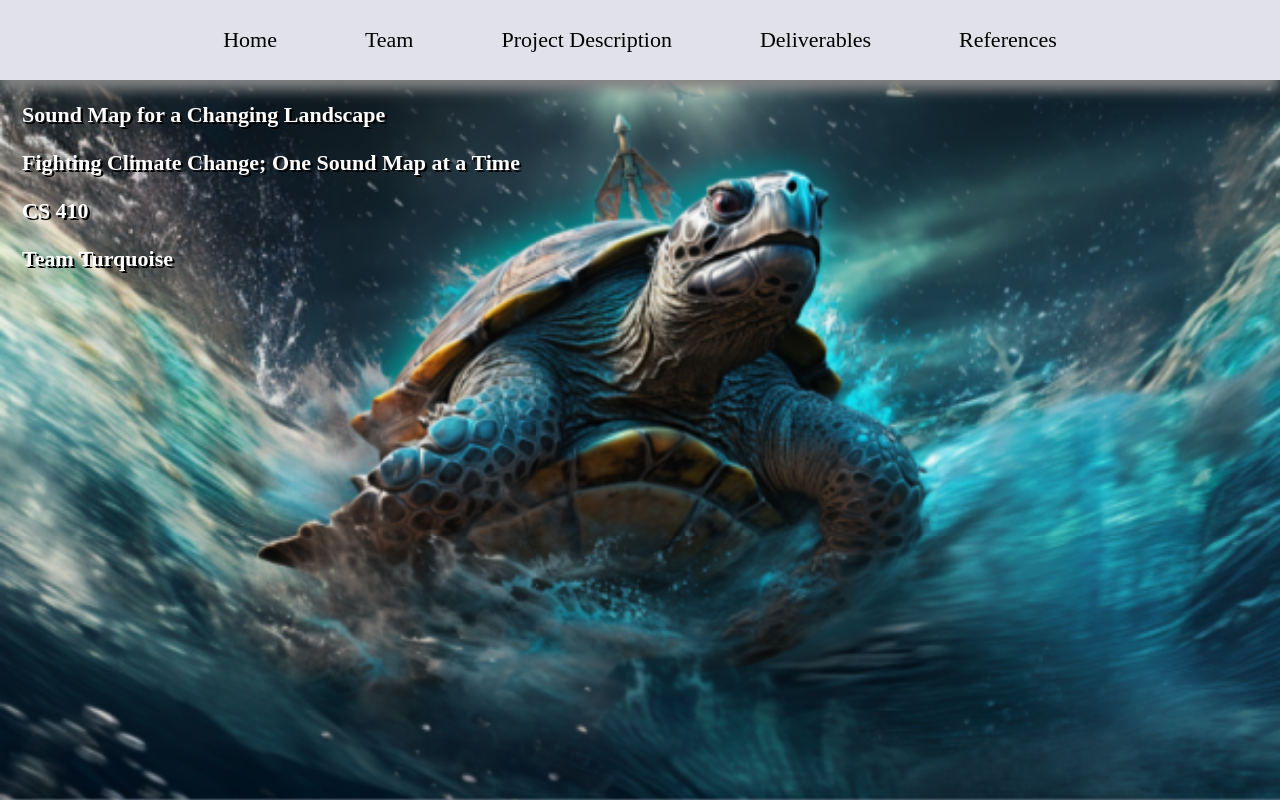
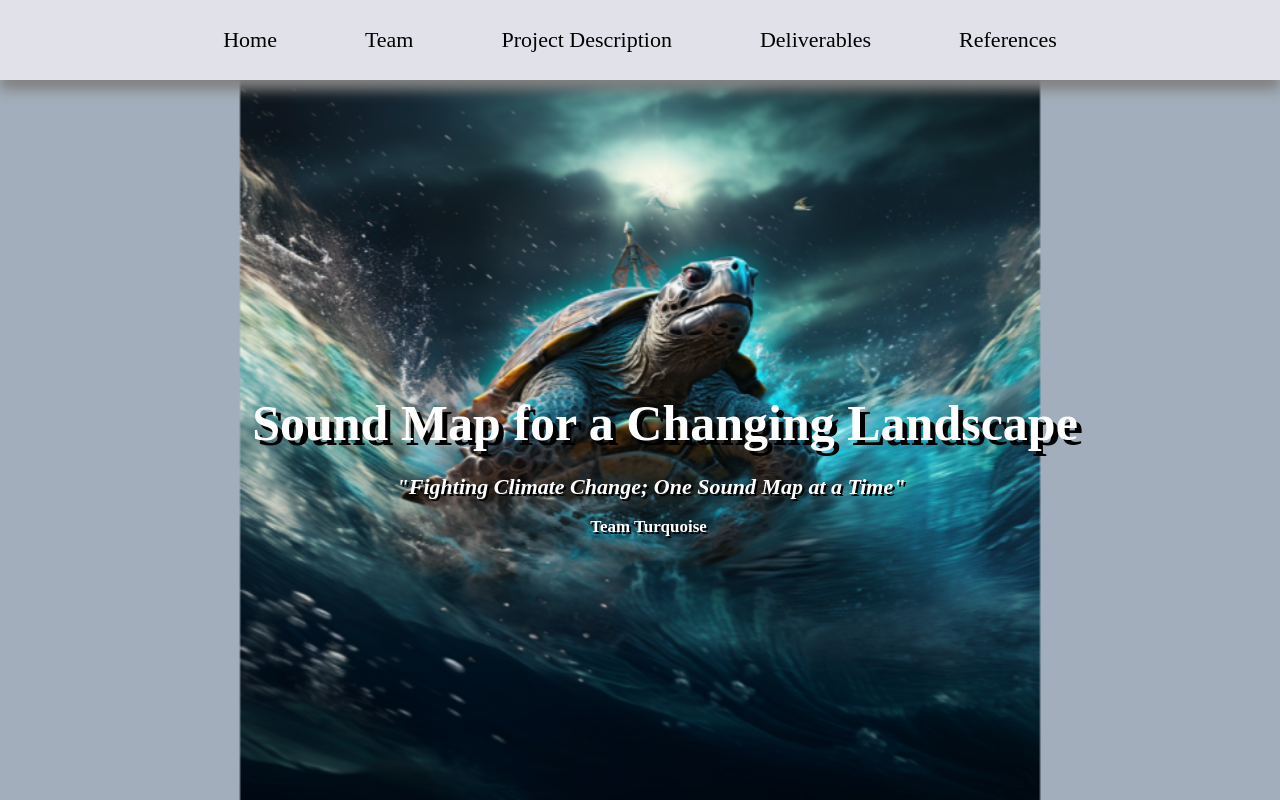
Before and after one commit to cs41X-turqouise/team-website, a React app: page / in a window 1280 px wide. Built offline with nearby package versions, Linux system fonts and the light colour scheme.

Commit message:
Christian's Update

```diff
--- a/src/home/Home.js
+++ b/src/home/Home.js
@@ -1,13 +1,14 @@
 import React from "react";
 import styles from "./Home.module.css";
+
+
 
 const Home = () => {
     return (
         <ul className={styles.main}>
             <h1 className={styles.title}>{"Sound Map for a Changing Landscape"}</h1>
-            <h2 className={styles.title}>{"Fighting Climate Change; One Sound Map at a Time"}</h2>
-            <h2 className={styles.title}>{"CS 410"}</h2>
-            <h2 className={styles.title}>{"Team Turquoise"}</h2>
+            <h2 className={styles.title}>{<i>"Fighting Climate Change; One Sound Map at a Time"</i>}</h2>
+            <h4 className={styles.title}>{"Team Turquoise"}</h4>
         </ul>
     );
 };
--- a/src/home/Home.module.css
+++ b/src/home/Home.module.css
@@ -9,18 +9,32 @@
     animation-fill-mode: forwards;
 
 	background-image: url("./resources/background.png");
-	background-size: cover;
+	background-size: contain;
+    background-repeat: no-repeat;
 	background-position: center center;
 	background-attachment: fixed;
 
 	height: 90vh;
+    display: flex;
+    justify-content: center;
+    align-items: center;
+
 }
+h1 {
+    font-size: 50px;
+    align-items: flex-start;
+
+
+}
+h3 {font-size: 17px;}
+h4 {font-size: 17px;}
 
 .title {
     color: white;
     text-shadow: 0.1em 0.1em black;
     margin-left: 1em;
     margin-top: 1em;
+
 }
 
 @keyframes fadeIn {
```
